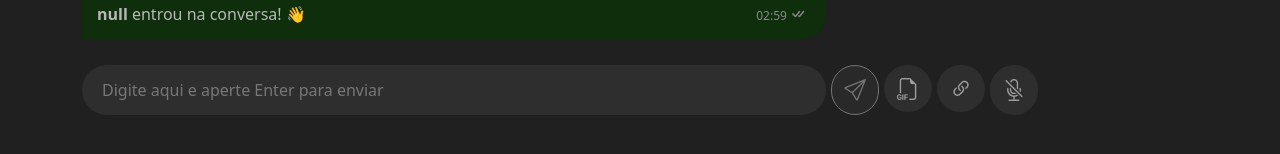
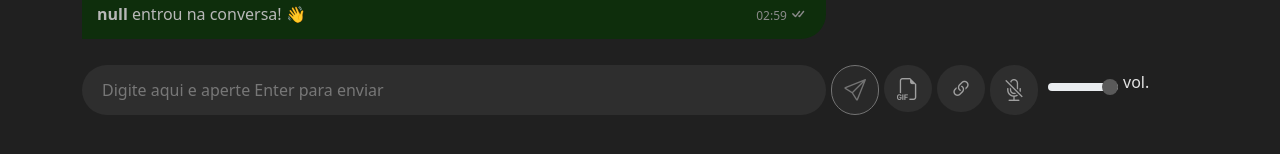
Before and after one commit to pedrogonoring1/chat-app, an Angular app: page /chat/messages in a window 1280 px wide. Shown: the part 356-510 px from the top of the page. Built offline with nearby package versions, Linux system fonts and the light colour scheme; no server answers.

Commit message:
Melhora audio

```diff
--- a/src/app/chat/components/audio-stream/services/audio.service.ts
+++ b/src/app/chat/components/audio-stream/services/audio.service.ts
@@ -1,4 +1,3 @@
-// src/app/services/audio.service.ts
 import { Injectable } from '@angular/core';
 import { io, Socket } from 'socket.io-client';
 
@@ -10,10 +9,12 @@ export class AudioService {
   private audioContext: AudioContext;
   private processor: ScriptProcessorNode;
   private stream: MediaStream;
+  private gainNode: GainNode; // Adicionando o GainNode para controle de volume
 
   constructor() {
     this.socket = io('wss://websocket-audio.glitch.me/'); // URL do seu servidor Node.js
     this.audioContext = new AudioContext(); // Reutilizando o mesmo AudioContext
+    this.gainNode = this.audioContext.createGain(); // Inicializa o GainNode
   }
 
   public startRecording() {
@@ -52,7 +53,6 @@ export class AudioService {
 
         // Tente reproduzir áudio após acumular pacotes suficientes
         if (audioChunks.length > 100) {
-          // ajuste o valor conforme necessário
           const combined = new Float32Array(
             audioChunks.reduce((acc, val) => acc + val.length, 0)
           );
@@ -71,7 +71,8 @@ export class AudioService {
 
           const source = this.audioContext.createBufferSource();
           source.buffer = audioBuffer;
-          source.connect(this.audioContext.destination);
+          source.connect(this.gainNode); // Conecte o buffer ao GainNode
+          this.gainNode.connect(this.audioContext.destination);
           source.start();
 
           audioChunks.length = 0; // Limpa o buffer de pacotes
@@ -82,6 +83,10 @@ export class AudioService {
     });
   }
 
+  public setVolume(volume: number) {
+    this.gainNode.gain.value = volume;
+  }
+
   public stopRecording() {
     if (this.processor && this.stream) {
       this.processor.disconnect();
--- a/src/app/chat/components/send-messages/send-messages.component.css
+++ b/src/app/chat/components/send-messages/send-messages.component.css
@@ -46,3 +46,20 @@ textarea:focus, input:focus, select:focus {
   border: 0 none;
   outline: 0;
 }
+
+.volume {
+  margin-top: 5px;
+  margin-left: 5px;
+  margin-right: 5px;
+  width: 70px;
+}
+
+.volume::-webkit-slider-thumb {
+  -webkit-appearance: none;
+  appearance: none;
+  width: 16px; /* Tamanho menor do thumb */
+  height: 16px; /* Tamanho menor do thumb */
+  background: #5a5a5a;
+  cursor: pointer;
+  border-radius: 50%;
+}
--- a/src/app/chat/components/send-messages/send-messages.component.html
+++ b/src/app/chat/components/send-messages/send-messages.component.html
@@ -16,6 +16,9 @@
         <button (click)="adicionarLinkChat()" class="btn btn-send" ><i class="bi bi-link-45deg"></i></button>
       </div>
       <button (click)="startTalking()" class="btn btn-send" ><i [className]="iconMicro"></i></button>
+      <div class="volume d-flex">
+        <input class="form-range volume" type="range" min="0" max="1" step="0.01" (input)="onVolumeChange($event)"> <label>vol.</label>
+      </div>
     </div>
   </div>
   </form>
--- a/src/app/chat/components/send-messages/send-messages.component.ts
+++ b/src/app/chat/components/send-messages/send-messages.component.ts
@@ -30,6 +30,7 @@ export class SendMessagesComponent implements OnInit {
     this.startListening();
     this.microfoneAtivo = false;
     this.iconMicro = "bi bi-mic-mute";
+    this.audioService.setVolume(0.03);
   }
 
   private builderForm(): void {
@@ -71,4 +72,8 @@ export class SendMessagesComponent implements OnInit {
     this.audioService.listenToAudio();
   }
 
+  onVolumeChange(event: any) {
+    const volume = event.target.value;
+    this.audioService.setVolume(volume);
+  }
 }
--- a/src/app/home/home.component.css
+++ b/src/app/home/home.component.css
@@ -1,10 +1,16 @@
 .icon-hand {
   width: 300px;
+}
+
+.alinha-altura-inicial {
+  margin-top: 100px;
 }
 
 .label-informativa {
   font-size: 43px;
   font-weight: bold;
+  color: rgba(235, 235, 235, 0.616);
+  margin-top: 15px;
 }
 
 @media (min-width: 576px) {
--- a/src/app/home/home.component.html
+++ b/src/app/home/home.component.html
@@ -1,10 +1,10 @@
 <div class="container p-5">
-  <div class="row mt-5">
+  <div class="row alinha-altura-inicial">
     <div class="col-12 col-md-6 text-center">
       <img src="https://static.vecteezy.com/system/resources/previews/009/315/269/non_2x/3d-social-media-with-video-and-photo-gallery-platform-online-social-communication-applications-concept-emoji-webpage-search-icons-chat-with-smartphone-background-image-3d-render-free-png.png" alt="" class="icon-hand">
     </div>
     <div class="col-12 col-md-6">
-      <label class="label-informativa">Bem-vindo(a) ao Chatzin, o seu chat criptografado de sessão.</label>
+      <label class="label-informativa">Bem-vindo ao <s>Discord</s> Chatzin, o melhor que tem.</label>
     </div>
   </div>
   <div class="row mt-5 text-center mb-5">
```
